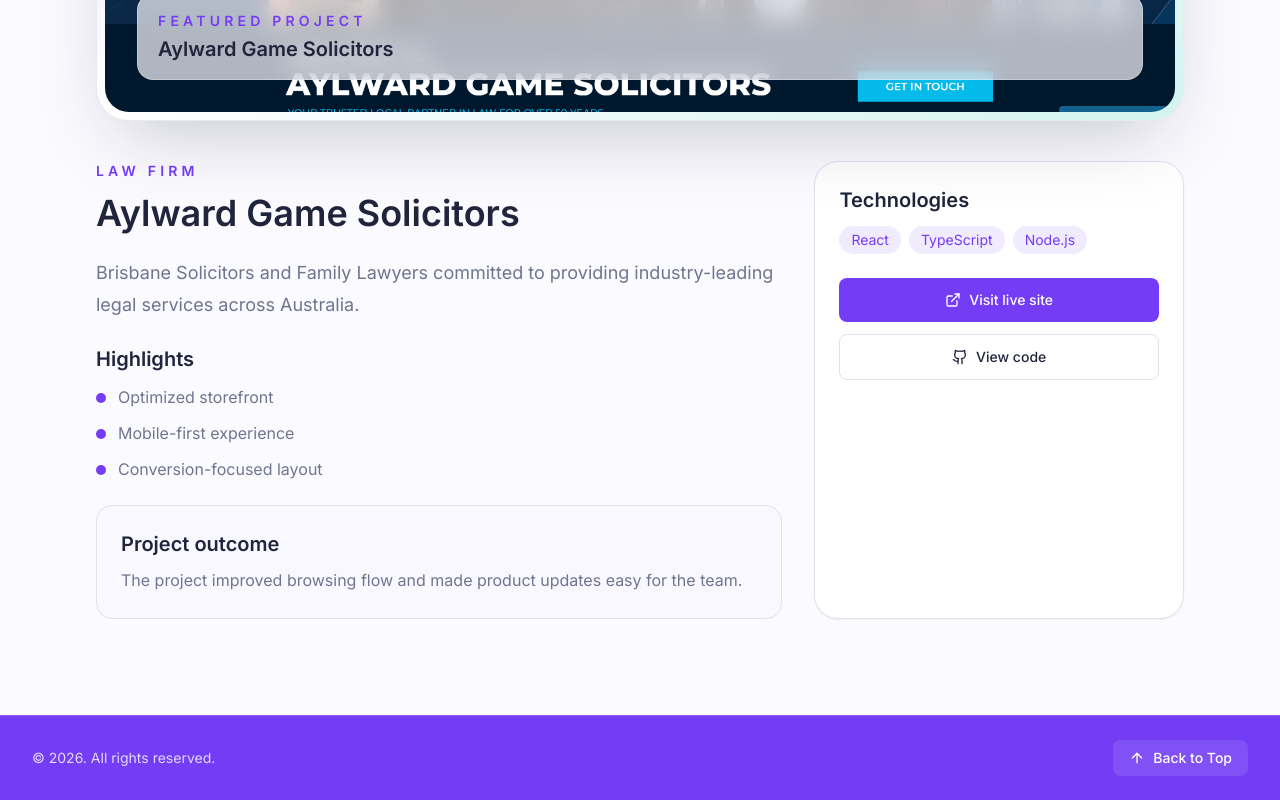
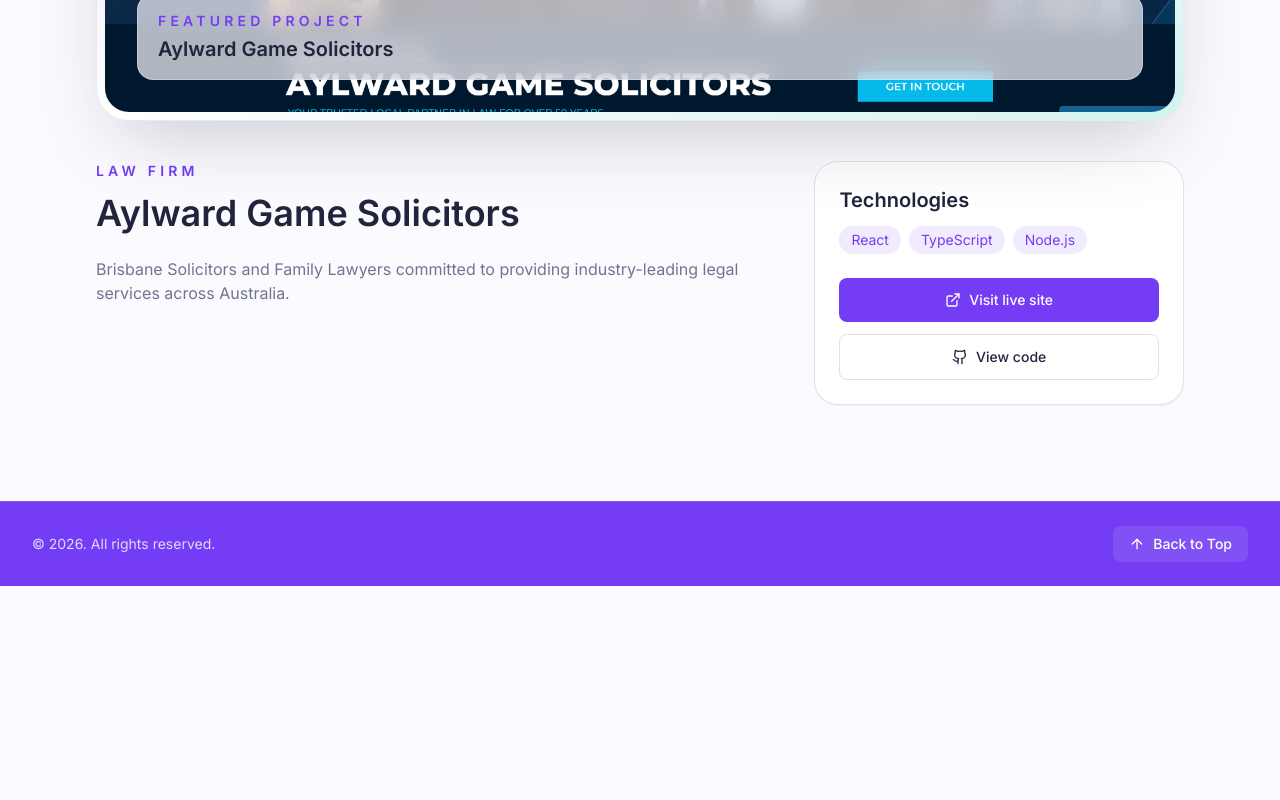
Before and after one commit to wpserviceshub/lovable-ashaduzzaman-portfolio-29594, a React (Vite) app: page /projects/ags in a window 1280 px wide. Shown: the part 511-1311 px from the top of the page. After the commit the page ends 1097 px from the top, so only its background shows below. Built offline with nearby package versions, Linux system fonts and the light colour scheme; no server answers; the HTML template or start-up script is replaced by a standard one.

Commit message:
Update projects details template frontend

```diff
--- a/src/pages/ProjectDetails.tsx
+++ b/src/pages/ProjectDetails.tsx
@@ -89,24 +89,10 @@ const ProjectDetails = () => {
               <h1 className="text-3xl font-semibold text-foreground sm:text-4xl">{project.title}</h1>
             </div>
 
-            <p className="text-lg leading-8 text-muted-foreground">{project.details}</p>
-
-            <div>
-              <h2 className="mb-3 text-xl font-semibold text-foreground">Highlights</h2>
-              <ul className="space-y-3 text-muted-foreground">
-                {project.highlights.map((highlight) => (
-                  <li key={highlight} className="flex gap-3">
-                    <span className="mt-2 h-2.5 w-2.5 rounded-full bg-primary" />
-                    <span>{highlight}</span>
-                  </li>
-                ))}
-              </ul>
-            </div>
-
-            <div className="rounded-2xl border border-border bg-secondary/30 p-6">
-              <h2 className="mb-2 text-xl font-semibold text-foreground">Project outcome</h2>
-              <p className="leading-7 text-muted-foreground">{project.outcome}</p>
-            </div>
+            <div
+              className="prose prose-lg max-w-none text-muted-foreground prose-headings:text-foreground prose-strong:text-foreground prose-a:text-primary prose-a:underline prose-blockquote:text-muted-foreground"
+              dangerouslySetInnerHTML={{ __html: project.details }}
+            />
           </div>
 
           <div className="space-y-6 rounded-3xl border border-border bg-card p-6 shadow-sm">
--- a/src/services/cms.ts
+++ b/src/services/cms.ts
@@ -358,7 +358,7 @@ function normalizeProject(item: any): CmsProject {
     slug: item.slug,
     title: decodeHtmlEntities(item.title?.rendered ?? ""),
     description: decodeHtmlEntities(rawDescription),
-    details: decodeHtmlEntities(stripTags(item.content?.rendered ?? "")),
+    details: item.content?.rendered ?? "",
     featuredImage,
     image: featuredImage,
     category: item.acf?.project_type ?? "Project",
```
